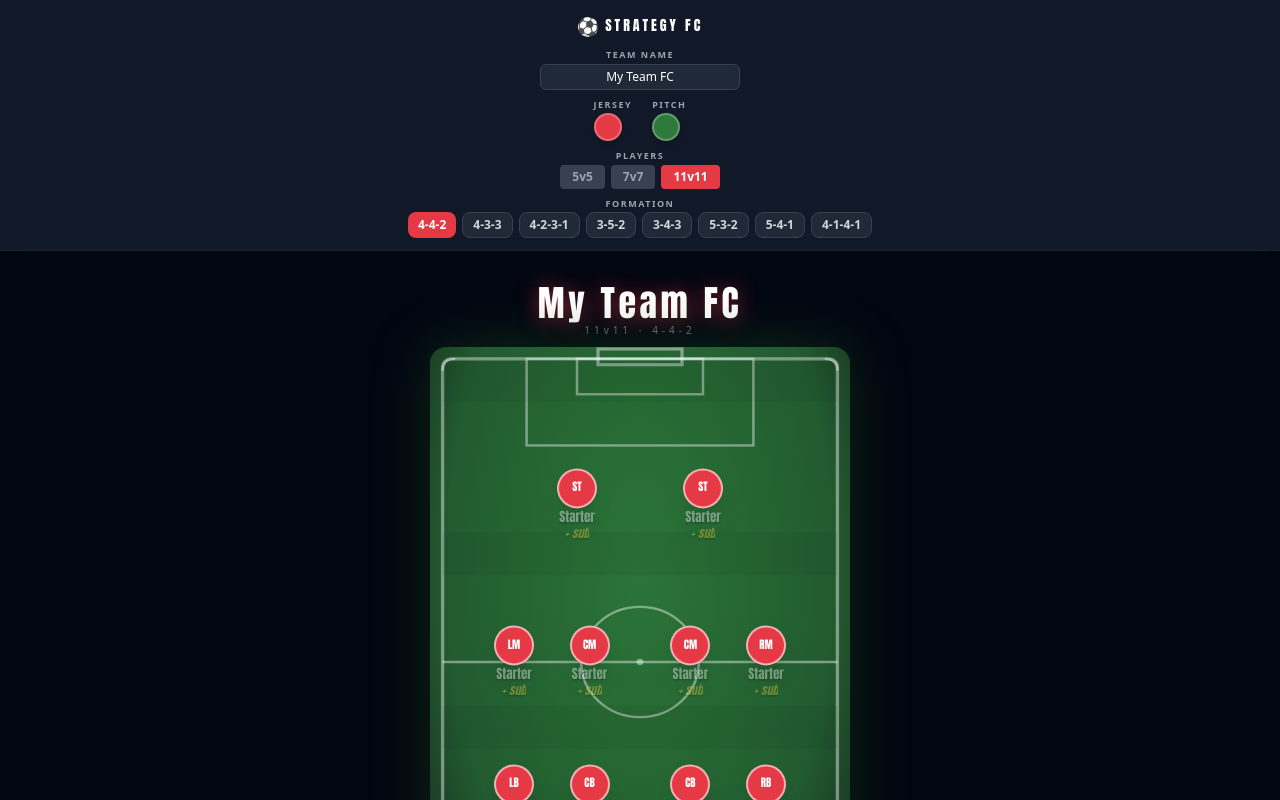
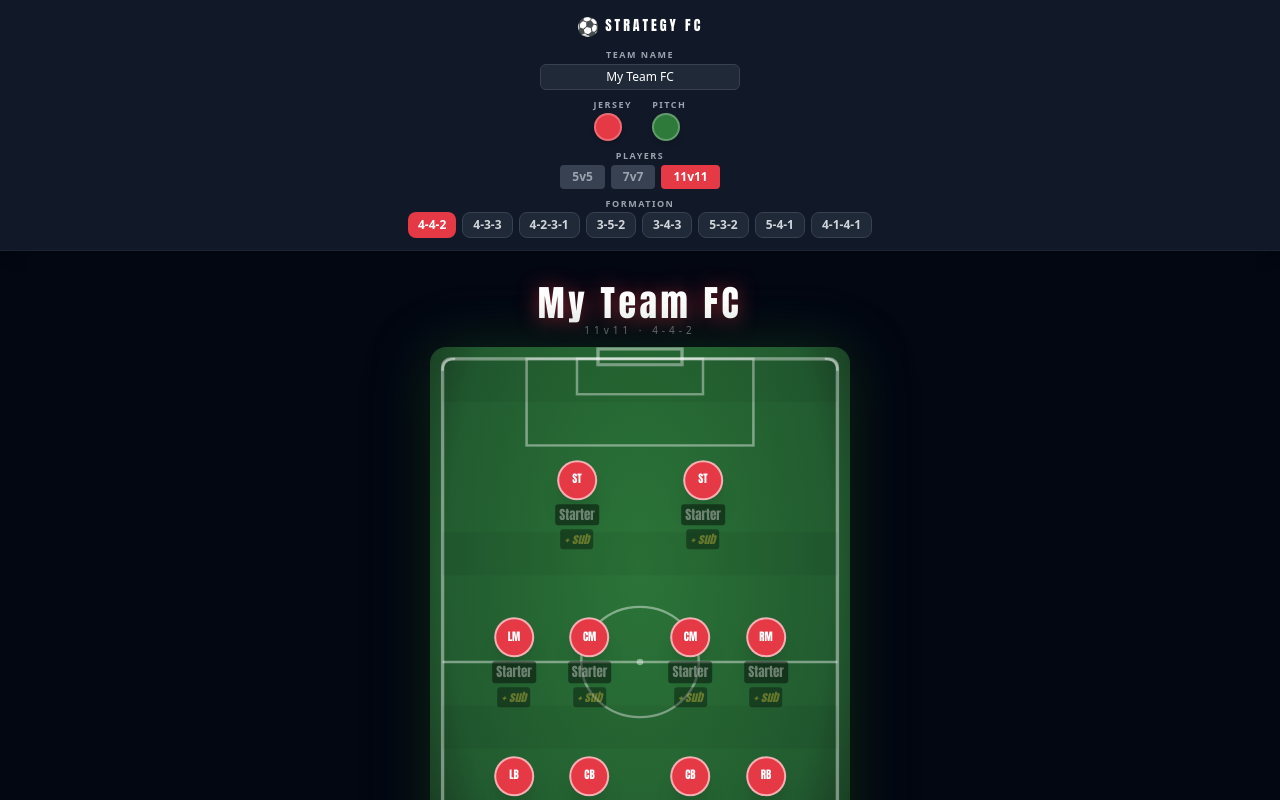
Before and after one commit to kenobiii/FC-Roster, a React (Vite) app: page / in a window 1280 px wide. Shown: the top 800 px of the page. Built offline with nearby package versions, Linux system fonts and the light colour scheme.

Commit message:
Update StrategyFC component

```diff
--- a/src/StrategyFC-1.jsx
+++ b/src/StrategyFC-1.jsx
@@ -177,7 +177,7 @@ function InlineEdit({ value, onChange, placeholder, textStyle={}, className="" }
   return (
     <span onClick={open}
       className={`cursor-pointer select-none text-center block truncate leading-tight ${className}`}
-      style={{maxWidth:76,...textStyle}} title="Tap to edit">
+      style={{maxWidth:80,WebkitFontSmoothing:"antialiased",MozOsxFontSmoothing:"grayscale",...textStyle}} title="Tap to edit">
       {value||<span style={{opacity:0.38}}>{placeholder}</span>}
     </span>
   );
@@ -188,18 +188,22 @@ function PlayerSpot({ player, subName, jerseyColor, onStarterChange, onSubChange
   const fg = contrastColor(jerseyColor);
   return (
     <div className="absolute flex flex-col items-center select-none"
-      style={{left:`${player.x}%`,top:`${player.y}%`,transform:"translate(-50%,-50%)",zIndex:20,cursor:locked?"crosshair":"grab",gap:1}}
+      style={{left:`${player.x}%`,top:`${player.y}%`,transform:"translate(-50%,-50%)",zIndex:20,cursor:locked?"crosshair":"grab",gap:4}}
       draggable={!locked} onDragStart={e=>!locked&&onDragStart(e,player.id)}>
-      <div className="rounded-full flex items-center justify-center font-black shadow-xl border-2 border-white/60"
-        style={{width:40,height:40,flexShrink:0,background:jerseyColor,color:fg,fontSize:11}}>
+      <div className="rounded-full flex items-center justify-center font-semibold shadow-xl border-2 border-white/60"
+        style={{width:40,height:40,flexShrink:0,background:jerseyColor,color:fg,fontSize:11,
+          WebkitFontSmoothing:"antialiased",MozOsxFontSmoothing:"grayscale",textRendering:"optimizeLegibility"}}>
         {player.pos}
       </div>
       <InlineEdit value={player.name} onChange={onStarterChange} placeholder="Starter"
-        className="text-[13px] font-bold text-white"
-        textStyle={{textShadow:"0 1px 3px rgba(0,0,0,0.8)",fontWeight:700}} />
+        className="text-[13px] text-white"
+        textStyle={{fontWeight:600,WebkitFontSmoothing:"antialiased",MozOsxFontSmoothing:"grayscale",
+          background:"rgba(0,0,0,0.45)",borderRadius:3,padding:"1px 4px",lineHeight:1.5}} />
       <InlineEdit value={subName} onChange={onSubChange} placeholder="+ sub"
-        className="text-[12px] font-medium"
-        textStyle={{textShadow:"0 1px 2px rgba(0,0,0,0.75)",color:"#fde047",opacity:0.85,fontStyle:"italic"}} />
+        className="text-[12px]"
+        textStyle={{fontWeight:500,color:"#fde047",opacity:0.9,fontStyle:"italic",
+          WebkitFontSmoothing:"antialiased",MozOsxFontSmoothing:"grayscale",
+          background:"rgba(0,0,0,0.4)",borderRadius:3,padding:"1px 4px",lineHeight:1.5}} />
     </div>
   );
 }
```
